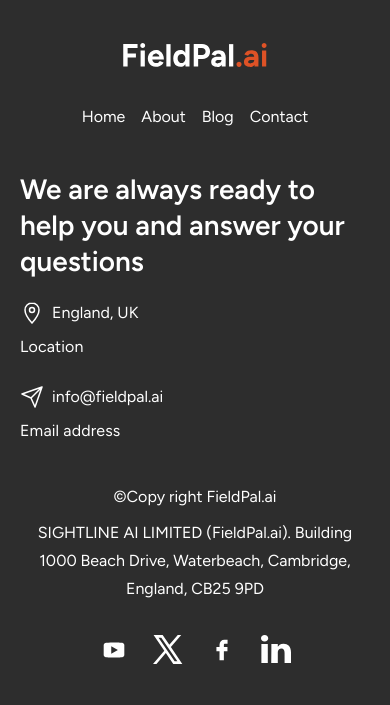
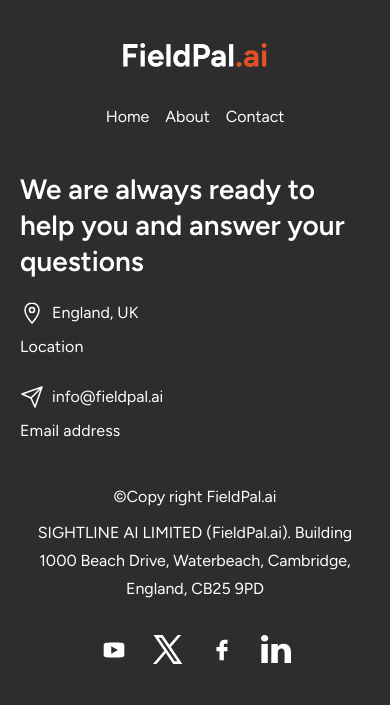
Before and after one commit to fieldpal-ai/fieldpal.ai, a FastAPI app: page /about in a window 390 px wide. Shown: the part 1908-2613 px from the top of the page. Run offline with FastAPI, Linux system fonts and the light colour scheme.

Commit message:
Remove blog links from mobile and footer navigation in base template

```diff
--- a/templates/base.html
+++ b/templates/base.html
@@ -55,9 +55,6 @@
                     <a href="/about" class="mobile-menu-item {% if request.url.path == '/about' %}active{% endif %}">
                         <span class="mobile-nav-text">About</span>
                     </a>
-                    <a href="/blog" class="mobile-menu-item {% if request.url.path == '/blog' %}active{% endif %}">
-                        <span class="mobile-nav-text">Blog</span>
-                    </a>
                     <a href="/contact" class="mobile-menu-item {% if request.url.path == '/contact' %}active{% endif %}">
                         <span class="mobile-nav-text">Contact</span>
                     </a>
@@ -98,7 +95,6 @@
                 <nav class="footer-nav">
                     <a href="/" class="footer-nav-link">Home</a>
                     <a href="/about" class="footer-nav-link">About</a>
-                    <a href="/blog" class="footer-nav-link">Blog</a>
                     <a href="/contact" class="footer-nav-link">Contact</a>
                 </nav>
             </div>
```
